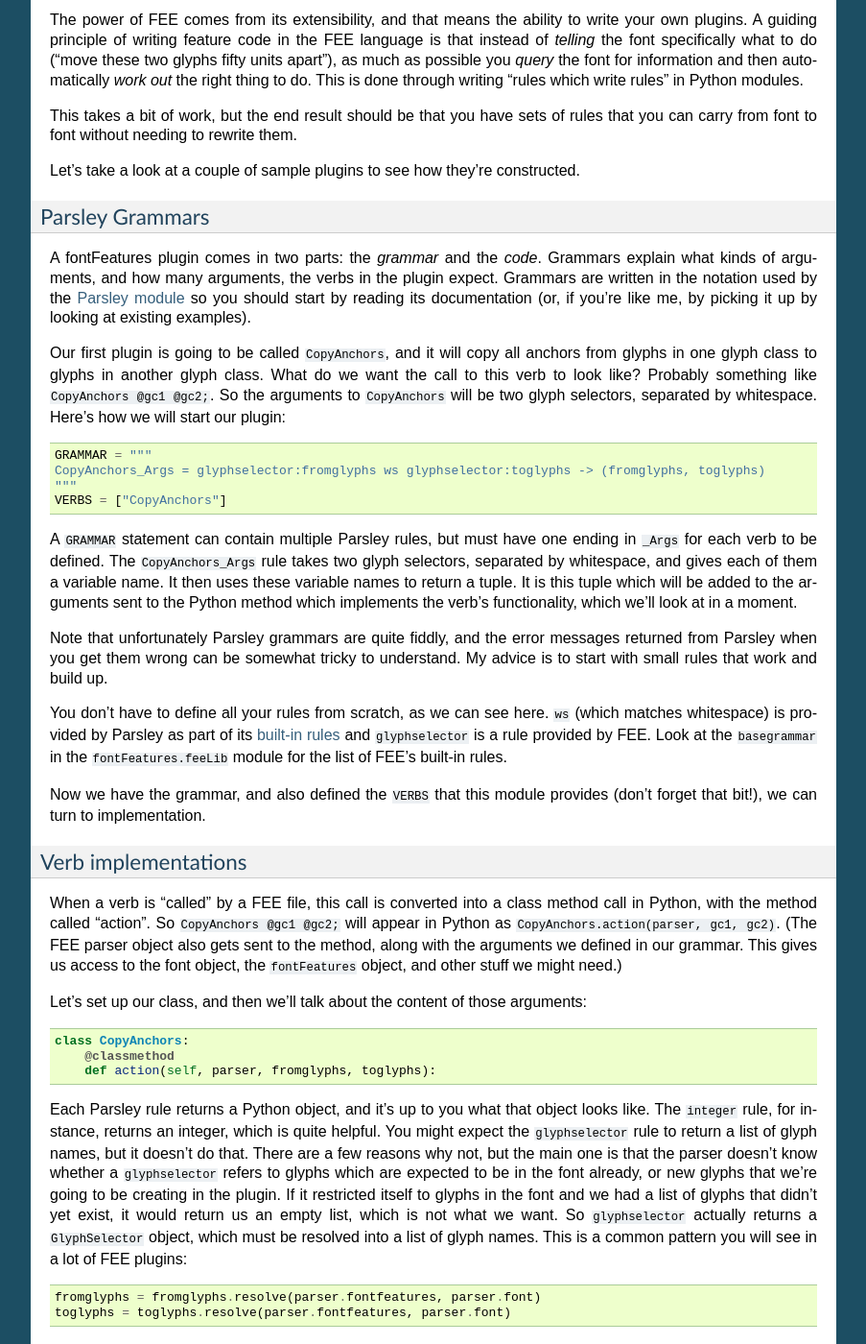
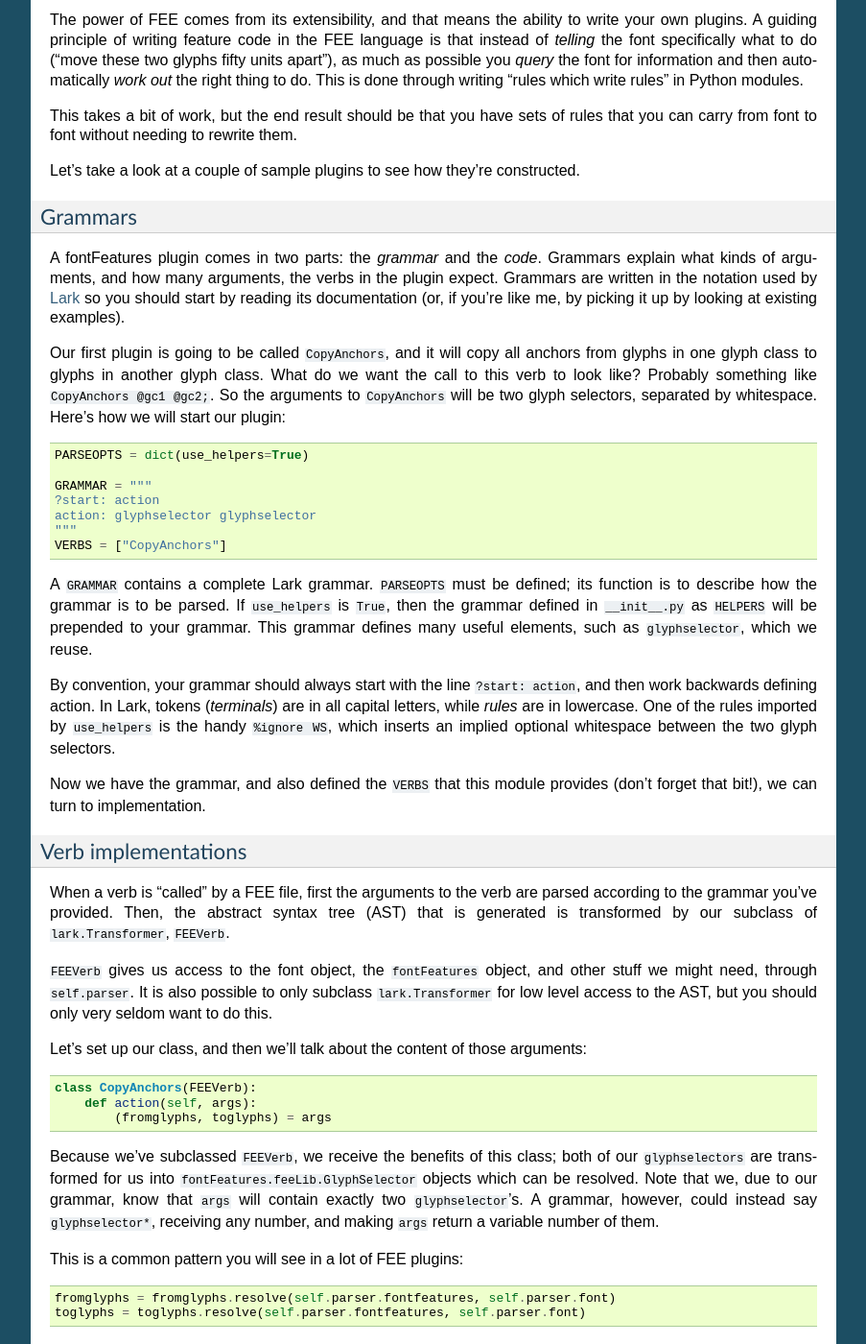
Before and after one commit to simoncozens/fontFeatures, a Sphinx documentation site: the page built from docs/fee-format.rst, in a window 1280 px wide and 1400 px high, scrolled down 3551 px. Shown: the whole window at 96% size, without its empty margins (198-1101 px from the left). Built offline with Sphinx 7.4.7, drawn with Linux system fonts in a browser that asks for light colours; some of the changed text lies outside the part shown.

Commit message:
Document how to make Lark FEE extensions

```diff
--- a/docs/fee-format.rst
+++ b/docs/fee-format.rst
@@ -131,75 +131,76 @@ rules that you can carry from font to font without needing to rewrite them.
 
 Let's take a look at a couple of sample plugins to see how they're constructed.
 
-Parsley Grammars
-^^^^^^^^^^^^^^^^
+Grammars
+^^^^^^^^
 
 A fontFeatures plugin comes in two parts: the *grammar* and the *code*. Grammars
 explain what kinds of arguments, and how many arguments, the verbs in the plugin
-expect. Grammars are written in the notation used by the
-`Parsley module <https://parsley.readthedocs.io/en/latest/tutorial.html>`_ so
-you should start by reading its documentation (or, if you're like me, by picking
-it up by looking at existing examples).
+expect. Grammars are written in the notation used by
+`Lark <https://lark-parser.readthedocs.io/en/latest/>`_ so you should start by
+reading its documentation (or, if you're like me, by picking it up by looking
+at existing examples).
 
 Our first plugin is going to be called ``CopyAnchors``, and it will copy all
 anchors from glyphs in one glyph class to glyphs in another glyph class. What
-do we want the call to this verb to look like? Probably something like ``CopyAnchors @gc1 @gc2;``. So the arguments to ``CopyAnchors`` will be two glyph selectors, separated by whitespace. Here's how we will start our plugin::
+do we want the call to this verb to look like? Probably something like
+``CopyAnchors @gc1 @gc2;``. So the arguments to ``CopyAnchors`` will be two
+glyph selectors, separated by whitespace. Here's how we will start our plugin::
+
+    PARSEOPTS = dict(use_helpers=True)
 
     GRAMMAR = """
-    CopyAnchors_Args = glyphselector:fromglyphs ws glyphselector:toglyphs -> (fromglyphs, toglyphs)
+    ?start: action
+    action: glyphselector glyphselector
     """
     VERBS = ["CopyAnchors"]
 
-A ``GRAMMAR`` statement can contain multiple Parsley rules, but must have one
-ending in ``_Args`` for each verb to be defined. The ``CopyAnchors_Args`` rule
-takes two glyph selectors, separated by whitespace, and gives each of them a
-variable name. It then uses these variable names to return a tuple. It is this
-tuple which will be added to the arguments sent to the Python method which
-implements the verb's functionality, which we'll look at in a moment.
+A ``GRAMMAR`` contains a complete Lark grammar. ``PARSEOPTS`` must be defined;
+its function is to describe how the grammar is to be parsed. If ``use_helpers``
+is ``True``, then the grammar defined in ``__init__.py`` as ``HELPERS`` will be
+prepended to your grammar. This grammar defines many useful elements, such as
+``glyphselector``, which we reuse.
 
-Note that unfortunately Parsley grammars are quite fiddly, and the error
-messages returned from Parsley when you get them wrong can be somewhat tricky
-to understand. My advice is to start with small rules that work and build up.
+By convention, your grammar should always start with the line ``?start:
+action``, and then work backwards defining action. In Lark, tokens
+(*terminals*) are in all capital letters, while *rules* are in lowercase. One
+of the rules imported by ``use_helpers`` is the handy ``%ignore WS``, which
+inserts an implied optional whitespace between the two glyph selectors.
 
-You don't have to define all your rules from scratch, as we can see here.
-``ws`` (which matches whitespace) is provided by Parsley as part of its
-`built-in rules <https://parsley.readthedocs.io/en/latest/reference.html#built-in-parsley-rules>`_ and ``glyphselector`` is a rule
-provided by FEE. Look at the ``basegrammar`` in the ``fontFeatures.feeLib``
-module for the list of FEE's built-in rules.
-
-Now we have the grammar, and also defined the ``VERBS`` that this module provides (don't forget that bit!), we can turn to implementation.
+Now we have the grammar, and also defined the ``VERBS`` that this module
+provides (don't forget that bit!), we can turn to implementation.
 
 Verb implementations
 ^^^^^^^^^^^^^^^^^^^^
 
-When a verb is "called" by a FEE file, this call is converted into a class
-method call in Python, with the method called "action". So ``CopyAnchors
-@gc1 @gc2;`` will appear in Python as ``CopyAnchors.action(parser, gc1, gc2)``.
-(The FEE parser object also gets sent to the method, along with the arguments
-we defined in our grammar. This gives us access to the font object, the
-``fontFeatures`` object, and other stuff we might need.)
+When a verb is "called" by a FEE file, first the arguments to the verb are
+parsed according to the grammar you've provided. Then, the abstract syntax tree
+(AST) that is generated is transformed by our subclass of ``lark.Transformer``,
+``FEEVerb``.
+
+``FEEVerb`` gives us access to the font object, the ``fontFeatures`` object,
+and other stuff we might need, through ``self.parser``. It is also possible to
+only subclass ``lark.Transformer`` for low level access to the AST, but you
+should only very seldom want to do this.
 
 Let's set up our class, and then we'll talk about the content of those
 arguments::
 
-    class CopyAnchors:
-        @classmethod
-        def action(self, parser, fromglyphs, toglyphs):
+    class CopyAnchors(FEEVerb):
+        def action(self, args):
+            (fromglyphs, toglyphs) = args
 
-Each Parsley rule returns a Python object, and it's up to you what that object
-looks like. The ``integer`` rule, for instance, returns an integer, which is
-quite helpful. You might expect the ``glyphselector`` rule to return a list of
-glyph names, but it doesn't do that. There are a few reasons why not, but the
-main one is that the parser doesn't know whether a ``glyphselector`` refers to
-glyphs which are expected to be in the font already, or new glyphs that we're
-going to be creating in the plugin. If it restricted itself to glyphs in the
-font and we had a list of glyphs that didn't yet exist, it would return us an
-empty list, which is not what we want. So ``glyphselector`` actually returns a
-``GlyphSelector`` object, which must be resolved into a list of glyph names.
+Because we've subclassed ``FEEVerb``, we receive the benefits of this class;
+both of our ``glyphselectors`` are transformed for us into
+``fontFeatures.feeLib.GlyphSelector`` objects which can be resolved. Note that
+we, due to our grammar, know that ``args`` will contain exactly two
+``glyphselector``'s. A grammar, however, could instead say ``glyphselector*``,
+receiving any number, and making ``args`` return a variable number of them.
+
 This is a common pattern you will see in a lot of FEE plugins::
 
-          fromglyphs = fromglyphs.resolve(parser.fontfeatures, parser.font)
-          toglyphs = toglyphs.resolve(parser.fontfeatures, parser.font)
+          fromglyphs = fromglyphs.resolve(self.parser.fontfeatures, self.parser.font)
+          toglyphs = toglyphs.resolve(self.parser.fontfeatures, self.parser.font)
 
 (It needs the ``fontfeatures`` object so that it can resolve named class
 references; it needs the ``font`` object for the list of glyphs in the font.)
@@ -235,8 +236,12 @@ three glyph selectors - but we use some constant symbols as a bit of "syntactic
 sugar". Note that we only assign the glyph selectors to variables (and put them
 into the return tuple), and not the syntactic sugar::
 
+    PARSEOPTS = dict(use_helpers=True)
+
     GRAMMAR = """
-    IMatra_Args = glyphselector:bases ws ':' ws glyphselector:matra ws '->' ws glyphselector:matras -> (bases,matra,matras)
+    ?start: action
+    //      bases             matra              matras
+    action: glyphselector ":" glyphselector "->" glyphselector
     """
 
     VERBS = ["IMatra"]
@@ -251,11 +256,11 @@ Now we're ready to write our action method, which will start with the usual
 resolving of glyph selectors into glyph name lists::
 
     class IMatra:
-        @classmethod
-        def action(self, parser, bases, matra, matras):
-            bases = bases.resolve(parser.fontfeatures, parser.font)
-            matra = matra.resolve(parser.fontfeatures, parser.font)
-            matras = matras.resolve(parser.fontfeatures, parser.font)
+        def action(self, args):
+            (bases, matra, matras) = args
+            bases = bases.resolve(self.parser.fontfeatures, self.parser.font)
+            matra = matra.resolve(self.parser.fontfeatures, self.parser.font)
+            matras = matras.resolve(self.parser.fontfeatures, self.parser.font)
 
 Let's think what we need to do now. We have a list of matras, with different
 "overhangs" (negative RSBs). For each matra, we want a list of bases which this
@@ -349,3 +354,39 @@ inspecting the paths and doing some sums based on them (:py:mod:`fontFeatures.pa
 To gain more understanding of what this might look like, try working through
 the code of the :py:mod:`fontFeatures.feeLib.IfCollides` and
 :py:mod:`fontFeatures.feeLib.BariYe` plugins.
+
+Defining multiple verbs
+^^^^^^^^^^^^^^^^^^^^^^^
+
+Up until now, we've defined extensions which have only one verb. An example of
+this can be seen in the default ``Substitute.py`` extension. ``GRAMMAR``, in
+this case, applies to the entire extension. Then, you can define::
+
+    Substitute_GRAMMAR = """
+    ?start: action
+    action: normal_action | contextual_action
+    """
+
+    ReverseSubstitute_GRAMMAR = """
+    ?start: action
+    action: normal_action
+    """
+
+    VERBS = ["Substitute", "ReverseSubstitute"]
+
+Notes on curly brackets
+^^^^^^^^^^^^^^^^^^^^^^^
+
+In order to prevent grammars from ever being ambiguous, ``{`` and ``}`` are not
+allowed in your grammar with any meaning other than grouping other verbs. So,
+extensions like ``Feature`` and ``Routine`` may use them, but they must not be
+used unless it's to group other verbs.
+
+If you do need to group, note the different way that such grammars are parsed.
+If you want to define arguments before and after the braces, you must define
+``beforebrace`` and ``afterbrace`` grammars; see ``Feature.py`` and
+``Routine.py`` in the ``fontFeatures/feeLib`` directory for examples.
+
+Generally, it's recommended to avoid curly brackets, as they should normally
+not be useful for user extensions now that ``Feature`` and ``Routine`` already
+exist.
```
Also changed, not shown: 1 other file.
